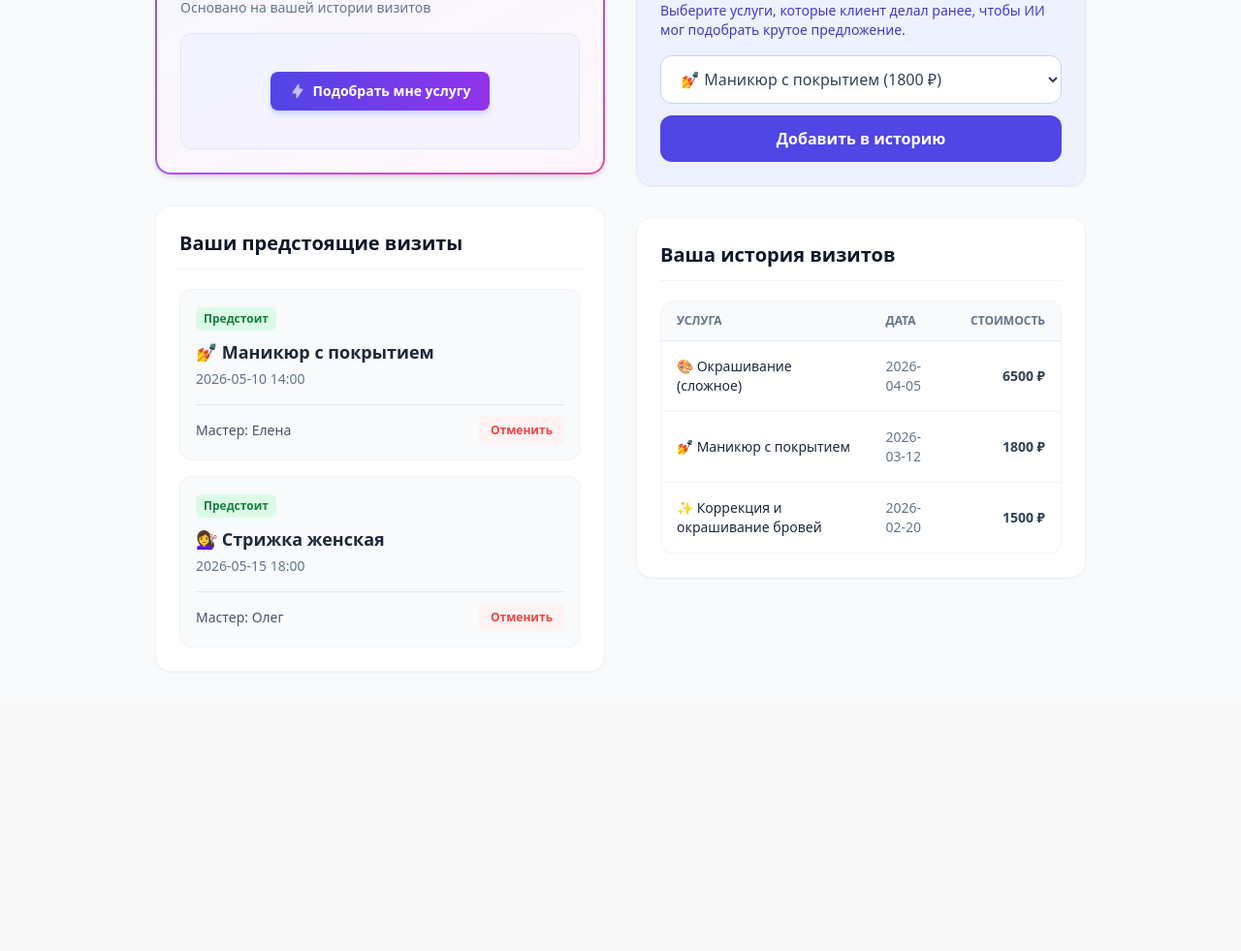
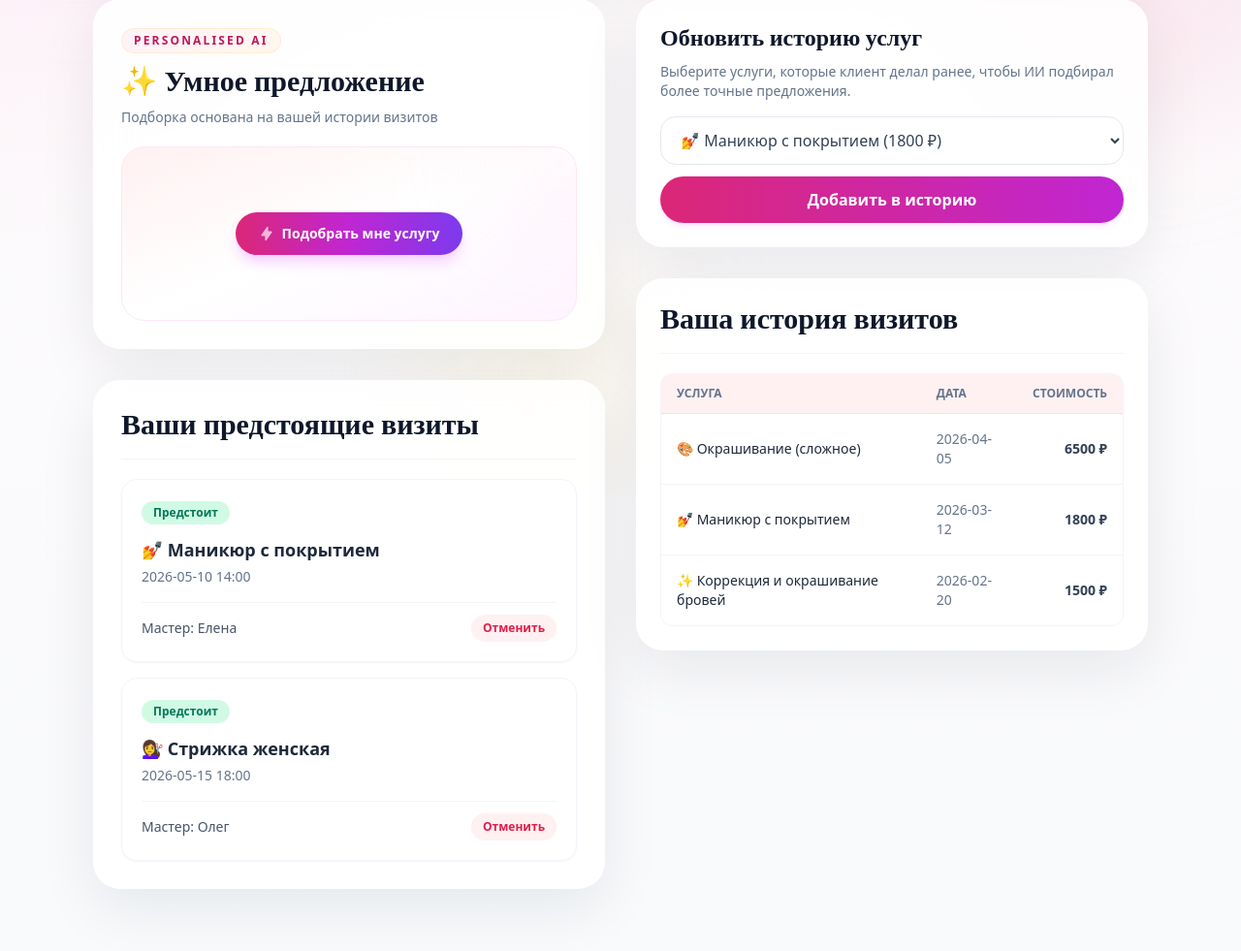
Before and after one commit to ohweraohw1243/aiwork, a Flask app: page / in a window 1280 px wide. Shown: the part 289-1270 px from the top of the page at 97% size. Before the commit the page ends 935 px from the top, so only its background shows below. Run offline with Flask 3, Linux system fonts and the light colour scheme; the visitor is signed in with stand-in values (Sample User, id 1); some libraries are stand-ins or nearby versions.

Commit message:
Обновлен визуальный стиль сайта

```diff
--- a/templates/base.html
+++ b/templates/base.html
@@ -4,67 +4,106 @@
     <meta charset="UTF-8">
     <meta name="viewport" content="width=device-width, initial-scale=1.0">
     <title>{% block title %}Личный кабинет{% endblock %} | Стиль и Грация</title>
+    <link rel="preconnect" href="https://fonts.googleapis.com">
+    <link rel="preconnect" href="https://fonts.gstatic.com" crossorigin>
+    <link href="https://fonts.googleapis.com/css2?family=Manrope:wght@400;500;600;700;800&family=Cormorant+Garamond:wght@600;700&display=swap" rel="stylesheet">
     <!-- Тайллвинд для красоты и скорости -->
     <script src="https://cdn.tailwindcss.com"></script>
     <style>
+        :root {
+            --salon-rose: #fdf2f8;
+            --salon-peach: #fff7ed;
+            --salon-lilac: #f5f3ff;
+            --salon-ink: #1e293b;
+        }
+
         .gradient-text {
-            background-color: #f3e8ff;
-            background-image: linear-gradient(45deg, #a855f7, #ec4899);
+            background-image: linear-gradient(45deg, #c026d3, #db2777, #fb7185);
             background-size: 100%;
             -webkit-background-clip: text;
             -moz-background-clip: text;
             -webkit-text-fill-color: transparent;
             -moz-text-fill-color: transparent;
         }
+
+        body {
+            font-family: 'Manrope', sans-serif;
+            color: var(--salon-ink);
+            background:
+                radial-gradient(circle at top left, rgba(244, 114, 182, 0.12), transparent 30%),
+                radial-gradient(circle at top right, rgba(167, 139, 250, 0.14), transparent 26%),
+                linear-gradient(180deg, #fffafc 0%, #f8fafc 100%);
+        }
+
+        .brand-serif {
+            font-family: 'Cormorant Garamond', serif;
+        }
+
+        .salon-card {
+            background: rgba(255, 255, 255, 0.88);
+            backdrop-filter: blur(18px);
+            box-shadow: 0 20px 60px rgba(15, 23, 42, 0.08);
+        }
+
+        .salon-chip {
+            background: linear-gradient(135deg, rgba(253, 242, 248, 0.95), rgba(255, 247, 237, 0.95));
+            border: 1px solid rgba(251, 191, 36, 0.16);
+        }
     </style>
     {% block extra_head %}{% endblock %}
 </head>
-<body class="bg-slate-50 font-sans antialiased text-slate-800">
-    <!-- Фоновый верхний баннер -->
-    <div class="h-64 sm:h-72 w-full absolute top-0 left-0 bg-[url('https://images.unsplash.com/photo-1560066984-138dadb4c035?ixlib=rb-4.0.3&auto=format&fit=crop&w=2000&q=80')] bg-cover bg-center z-0">
-        <div class="w-full h-full bg-slate-900/60 backdrop-blur-[2px]"></div>
+<body class="font-sans antialiased text-slate-800">
+    <div class="fixed inset-0 pointer-events-none overflow-hidden z-0">
+        <div class="absolute -top-16 -left-16 h-72 w-72 rounded-full bg-fuchsia-200/30 blur-3xl"></div>
+        <div class="absolute top-24 -right-12 h-80 w-80 rounded-full bg-rose-200/30 blur-3xl"></div>
+        <div class="absolute bottom-0 left-1/3 h-64 w-64 rounded-full bg-amber-100/25 blur-3xl"></div>
     </div>
 
-    <div class="max-w-5xl mx-auto p-4 md:p-8 relative z-10">
+    <div class="max-w-6xl mx-auto p-4 md:p-8 relative z-10">
 
         <!-- Шапка с Навигацией -->
-        <header class="bg-white/95 backdrop-blur-md px-6 pt-6 pb-0 rounded-2xl shadow-lg border border-white/20 mb-8 mt-4 overflow-hidden">
+        <header class="salon-card px-6 pt-6 pb-0 rounded-[28px] border border-white/40 mb-8 mt-4 overflow-hidden">
             <div class="flex flex-col md:flex-row justify-between flex-wrap items-start md:items-center mb-6 gap-4">
                 <div class="flex items-center gap-4">
-                    <img src="https://ui-avatars.com/api/?name={{ data.name }}&background=a855f7&color=fff&size=64&rounded=true" alt="Avatar" class="w-14 h-14 rounded-full shadow-sm ring-2 ring-white">
+                    <div class="p-[2px] rounded-full bg-gradient-to-br from-fuchsia-400 via-pink-400 to-amber-300 shadow-lg shadow-fuchsia-100">
+                        <img src="https://ui-avatars.com/api/?name={{ data.name }}&background=fdf2f8&color=be185d&size=72&rounded=true" alt="Avatar" class="w-14 h-14 rounded-full ring-4 ring-white/90">
+                    </div>
                     <div>
-                        <h1 class="text-3xl font-extrabold text-slate-900 tracking-tight">Салон <span class="gradient-text">Стиль и Грация</span></h1>
-                        <p class="text-slate-500 mt-1">
+                        <div class="inline-flex items-center gap-2 salon-chip px-3 py-1 rounded-full text-xs font-bold uppercase tracking-[0.2em] text-pink-700 mb-3">
+                            beauty salon
+                        </div>
+                        <h1 class="brand-serif text-4xl md:text-5xl font-bold text-slate-900 tracking-tight leading-none">Стиль и <span class="gradient-text">Грация</span></h1>
+                        <p class="text-slate-500 mt-2 text-sm md:text-base">
                             Добро пожаловать, <span class="font-semibold text-slate-700">{{ data.name }}</span>!
                         </p>
                     </div>
                 </div>
                 <div class="flex items-center gap-3">
-                    <a href="/logout" class="bg-white border border-slate-200 text-rose-500 px-5 py-2 rounded-xl text-sm font-semibold hover:bg-rose-50 hover:border-rose-100 transition shadow-sm flex items-center gap-2">
+                    <a href="/logout" class="salon-chip text-rose-600 px-5 py-2.5 rounded-full text-sm font-semibold hover:scale-[1.02] transition shadow-sm flex items-center gap-2">
                         Выйти
                     </a>
                 </div>
             </div>
 
             <!-- Накладная навигация -->
-            <nav class="flex gap-6 border-b border-slate-200 overflow-x-auto whitespace-nowrap hide-scrollbar">
-                <a href="/" class="pb-3 text-sm font-bold border-b-2 transition {% if request.path == '/' %}border-indigo-600 text-indigo-600{% else %}border-transparent text-slate-500 hover:text-slate-800{% endif %}">
+            <nav class="flex gap-3 md:gap-4 border-b border-slate-100 overflow-x-auto whitespace-nowrap hide-scrollbar">
+                <a href="/" class="pb-4 px-3 text-sm font-bold rounded-t-xl border-b-2 transition {% if request.path == '/' %}border-pink-500 text-pink-700 bg-pink-50/60{% else %}border-transparent text-slate-500 hover:text-slate-800 hover:bg-slate-50{% endif %}">
                     👨‍💼 Мой профиль
                 </a>
-                <a href="/booking" class="pb-3 text-sm font-bold border-b-2 transition {% if request.path == '/booking' %}border-indigo-600 text-indigo-600{% else %}border-transparent text-slate-500 hover:text-slate-800{% endif %}">
+                <a href="/booking" class="pb-4 px-3 text-sm font-bold rounded-t-xl border-b-2 transition {% if request.path == '/booking' %}border-pink-500 text-pink-700 bg-pink-50/60{% else %}border-transparent text-slate-500 hover:text-slate-800 hover:bg-slate-50{% endif %}">
                     📅 Онлайн-запись
                 </a>
-                <a href="/services" class="pb-3 text-sm font-bold border-b-2 transition {% if '/service' in request.path %}border-indigo-600 text-indigo-600{% else %}border-transparent text-slate-500 hover:text-slate-800{% endif %}">
+                <a href="/services" class="pb-4 px-3 text-sm font-bold rounded-t-xl border-b-2 transition {% if '/service' in request.path %}border-pink-500 text-pink-700 bg-pink-50/60{% else %}border-transparent text-slate-500 hover:text-slate-800 hover:bg-slate-50{% endif %}">
                     ✨ Наши услуги (AI)
                 </a>
-                <a href="/qa" class="pb-3 text-sm font-bold border-b-2 transition {% if request.path == '/qa' %}border-indigo-600 text-indigo-600{% else %}border-transparent text-slate-500 hover:text-slate-800{% endif %}">
+                <a href="/qa" class="pb-4 px-3 text-sm font-bold rounded-t-xl border-b-2 transition {% if request.path == '/qa' %}border-pink-500 text-pink-700 bg-pink-50/60{% else %}border-transparent text-slate-500 hover:text-slate-800 hover:bg-slate-50{% endif %}">
                     💡 Вопросы и ответы
                 </a>
             </nav>
         </header>
 
         <!-- Основной контент страницы -->
-        <main>
+        <main class="pb-8">
             {% block content %}{% endblock %}
         </main>
 
--- a/templates/dashboard.html
+++ b/templates/dashboard.html
@@ -5,55 +5,53 @@
 <div class="grid grid-cols-1 lg:grid-cols-2 gap-8">
 
     <div class="space-y-8">
-        <!-- Блок ИИ - Персональные предложения -->
-        <section class="bg-gradient-to-br from-indigo-500 via-purple-500 to-pink-500 p-[2px] rounded-2xl shadow-md">
-            <div class="bg-white/95 backdrop-blur-sm h-full w-full rounded-[14px] p-6">
-                <div class="flex items-start justify-between mb-4">
+        <section class="salon-card rounded-[28px] border border-white/40 p-7">
+            <div class="flex items-start justify-between mb-5">
                 <div>
-                        <h2 class="text-xl font-bold text-slate-900 flex items-center gap-2">
-                            ✨ Умное предложение (AI)
+                    <div class="inline-flex items-center gap-2 salon-chip px-3 py-1 rounded-full text-xs font-bold uppercase tracking-[0.18em] text-pink-700 mb-3">
+                        personalised ai
+                    </div>
+                    <h2 class="brand-serif text-3xl font-bold text-slate-900 flex items-center gap-2">
+                        ✨ Умное предложение
                     </h2>
-                        <p class="text-sm text-slate-500 mt-1">Основано на вашей истории визитов</p>
+                    <p class="text-sm text-slate-500 mt-2">Подборка основана на вашей истории визитов</p>
                 </div>
             </div>
 
-                <div class="bg-indigo-50/50 border border-indigo-100 rounded-xl p-5 relative overflow-hidden min-h-[120px] flex flex-col justify-center items-center text-center">
+            <div class="rounded-[24px] p-6 relative overflow-hidden min-h-[180px] flex flex-col justify-center items-center text-center border border-pink-100 bg-gradient-to-br from-rose-50 via-white to-fuchsia-50">
+                <div class="absolute -top-8 -right-8 h-24 w-24 rounded-full bg-pink-200/40 blur-3xl"></div>
                 {% if data.history|length == 0 %}
-                        <p class="text-sm text-slate-600 mb-3">Для точной ИИ-рекомендации, давайте добавим хотя бы 1 прошлую услугу ниже.</p>
+                    <p class="text-sm text-slate-600 mb-4 max-w-md">Для точной ИИ-рекомендации добавьте хотя бы одну прошлую услугу ниже — тогда предложение станет персональнее.</p>
                 {% endif %}
 
-                    <button id="generate-offer-btn" class="bg-gradient-to-r from-indigo-600 to-purple-600 text-white shadow-md shadow-indigo-200 px-5 py-2.5 rounded-lg text-sm font-semibold hover:opacity-90 transition transform hover:scale-105 flex items-center gap-2">
+                <button id="generate-offer-btn" class="bg-gradient-to-r from-pink-600 via-fuchsia-600 to-violet-600 text-white shadow-lg shadow-fuchsia-200 px-6 py-3 rounded-full text-sm font-semibold hover:opacity-95 transition transform hover:-translate-y-0.5 flex items-center gap-2">
                     <svg class="w-4 h-4 animate-pulse" fill="currentColor" viewBox="0 0 20 20"><path fill-rule="evenodd" d="M11.3 1.046A1 1 0 0112 2v5h4a1 1 0 01.82 1.573l-7 10A1 1 0 018 18v-5H4a1 1 0 01-.82-1.573l7-10a1 1 0 011.12-.38z" clip-rule="evenodd"></path></svg>
                     Подобрать мне услугу
                 </button>
 
-                    <!-- Место под текст ИИ -->
-                    <p id="offer-text" class="hidden text-slate-800 text-[15px] font-medium leading-relaxed"></p>
+                <p id="offer-text" class="hidden text-slate-800 text-[15px] font-medium leading-relaxed mt-5 max-w-lg"></p>
 
-                    <!-- Лоадер -->
-                    <div id="loader" class="hidden flex flex-col items-center">
-                        <div class="w-8 h-8 border-4 border-indigo-200 border-t-purple-600 rounded-full animate-spin"></div>
-                        <span class="text-xs text-indigo-400 mt-2 font-medium">Нейросеть генерирует...</span>
-                    </div>
+                <div id="loader" class="hidden flex flex-col items-center mt-4">
+                    <div class="w-8 h-8 border-4 border-pink-100 border-t-pink-500 rounded-full animate-spin"></div>
+                    <span class="text-xs text-pink-400 mt-2 font-medium">Нейросеть генерирует...</span>
                 </div>
             </div>
         </section>
 
-        <!-- Активные записи -->
-        <section class="bg-white p-6 rounded-2xl shadow-sm border border-slate-100">
-            <h2 class="text-xl font-bold text-slate-900 mb-5 pb-3 border-b border-slate-100">Ваши предстоящие визиты</h2>
+        <section class="salon-card rounded-[28px] border border-white/40 p-7">
+            <h2 class="brand-serif text-3xl font-bold text-slate-900 mb-5 pb-4 border-b border-slate-100">Ваши предстоящие визиты</h2>
             {% if data.active_appointments %}
                 <div class="space-y-4">
                 {% for appt in data.active_appointments %}
-                    <div class="bg-slate-50 p-4 rounded-xl border border-slate-100 flex flex-col justify-between hover:border-indigo-200 transition">
+                    <div class="bg-white/90 p-5 rounded-2xl border border-slate-100 flex flex-col justify-between hover:border-pink-200 transition shadow-sm">
                         <div>
-                            <span class="inline-block px-2 py-1 bg-green-100 text-green-700 text-xs font-semibold rounded-md mb-2">Предстоит</span>
+                            <span class="inline-block px-3 py-1 bg-emerald-100 text-emerald-700 text-xs font-semibold rounded-full mb-3">Предстоит</span>
                             <h3 class="font-bold text-slate-800 text-lg">{{ appt.service }}</h3>
                             <p class="text-sm text-slate-500 font-medium mt-1">{{ appt.date }}</p>
                         </div>
-                        <div class="mt-4 pt-3 border-t border-slate-200 flex items-center justify-between">
+                        <div class="mt-4 pt-3 border-t border-slate-100 flex items-center justify-between">
                             <span class="text-sm font-medium text-slate-600">Мастер: {{ appt.master }}</span>
-                            <button onclick="cancelAppt('{{ appt.date }}')" class="text-xs text-red-500 hover:text-red-700 font-bold px-3 py-1.5 rounded bg-red-50">Отменить</button>
+                            <button onclick="cancelAppt('{{ appt.date }}')" class="text-xs text-rose-600 hover:text-rose-700 font-bold px-3 py-1.5 rounded-full bg-rose-50">Отменить</button>
                         </div>
                     </div>
                 {% endfor %}
@@ -69,27 +67,27 @@
     <!-- Колонка с историей -->
     <div class="space-y-8">
         <!-- Раздел: Добавить прошлую услугу (Симуляция) -->
-        <section class="bg-indigo-50 border border-indigo-100 p-6 rounded-2xl shadow-sm">
-            <h3 class="text-lg font-bold text-indigo-900 mb-2">Обновить историю услуг (для ИИ)</h3>
-            <p class="text-sm text-indigo-700 mb-4">Выберите услуги, которые клиент делал ранее, чтобы ИИ мог подобрать крутое предложение.</p>
+        <section class="salon-card rounded-[28px] border border-white/40 p-6">
+            <h3 class="brand-serif text-2xl font-bold text-slate-900 mb-2">Обновить историю услуг</h3>
+            <p class="text-sm text-slate-500 mb-4">Выберите услуги, которые клиент делал ранее, чтобы ИИ подбирал более точные предложения.</p>
             <form method="POST" action="/api/add_history" class="flex flex-col gap-3">
-                <select name="service" class="px-4 py-3 bg-white border border-indigo-200 rounded-xl outline-none focus:ring-2 focus:ring-indigo-500 font-medium text-slate-700">
+                <select name="service" class="px-4 py-3 bg-white border border-slate-200 rounded-2xl outline-none focus:ring-2 focus:ring-pink-300 font-medium text-slate-700">
                     {% for s in data.services_list %}
                     <option value="{{ s.name }}">{{ s.name }} ({{ s.price }} ₽)</option>
                     {% endfor %}
                 </select>
-                <button type="submit" class="bg-indigo-600 text-white font-semibold px-5 py-3 rounded-xl hover:bg-indigo-700 transition">Добавить в историю</button>
+                <button type="submit" class="bg-gradient-to-r from-pink-600 to-fuchsia-600 text-white font-semibold px-5 py-3 rounded-full hover:opacity-95 transition shadow-md shadow-fuchsia-100">Добавить в историю</button>
             </form>
         </section>
 
         <!-- История визитов -->
-        <section class="bg-white p-6 rounded-2xl shadow-sm border border-slate-100">
-            <h2 class="text-xl font-bold text-slate-900 mb-5 pb-3 border-b border-slate-100">Ваша история визитов</h2>
+        <section class="salon-card rounded-[28px] border border-white/40 p-6">
+            <h2 class="brand-serif text-3xl font-bold text-slate-900 mb-5 pb-4 border-b border-slate-100">Ваша история визитов</h2>
 
             {% if data.history %}
                 <div class="overflow-hidden rounded-xl border border-slate-100">
                     <table class="w-full text-sm text-left">
-                        <thead class="bg-slate-50 text-slate-500 font-medium text-xs uppercase border-b border-slate-200">
+                        <thead class="bg-rose-50 text-slate-500 font-medium text-xs uppercase border-b border-slate-200">
                             <tr>
                                 <th class="px-4 py-3">Услуга</th>
                                 <th class="px-4 py-3">Дата</th>
@@ -98,7 +96,7 @@
                         </thead>
                         <tbody>
                         {% for visit in data.history %}
-                            <tr class="border-b border-slate-100 last:border-0 hover:bg-slate-50/80 transition">
+                            <tr class="border-b border-slate-100 last:border-0 hover:bg-rose-50/60 transition">
                                 <td class="px-4 py-4 font-medium text-slate-800">{{ visit.service }}</td>
                                 <td class="px-4 py-4 text-slate-500">{{ visit.date }}</td>
                                 <td class="px-4 py-4 text-right font-semibold text-slate-700">{{ visit.price }} ₽</td>
```
Also changed, not shown: templates/booking.html (+15 -9 lines), templates/qa.html (+13 -10 lines), templates/service_detail.html (+16 -10 lines), templates/services.html (+15 -8 lines). Lines whose indentation alone changed are shown as unchanged.
